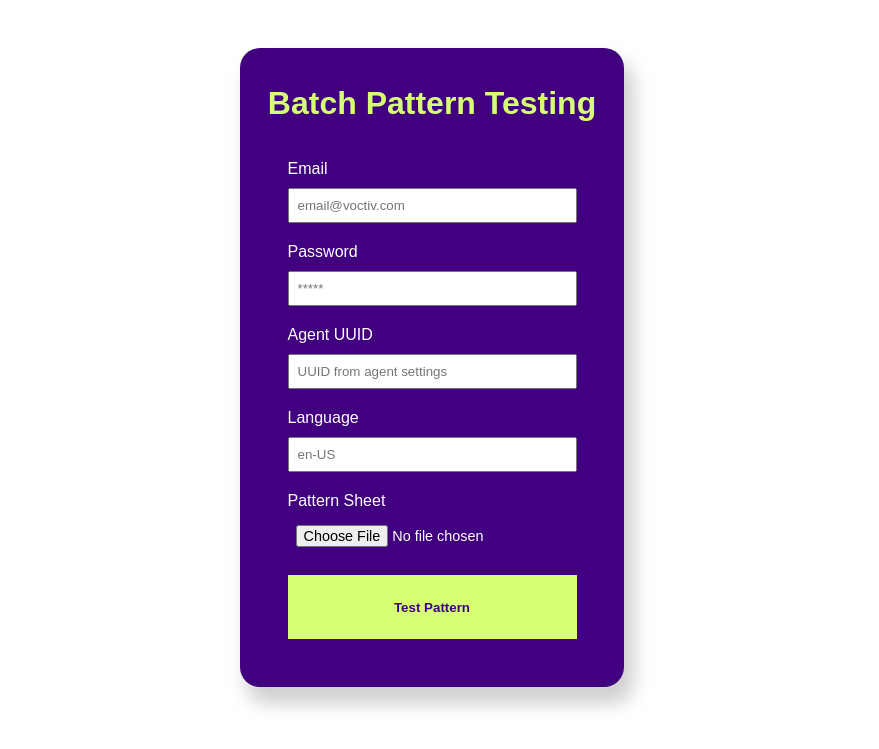
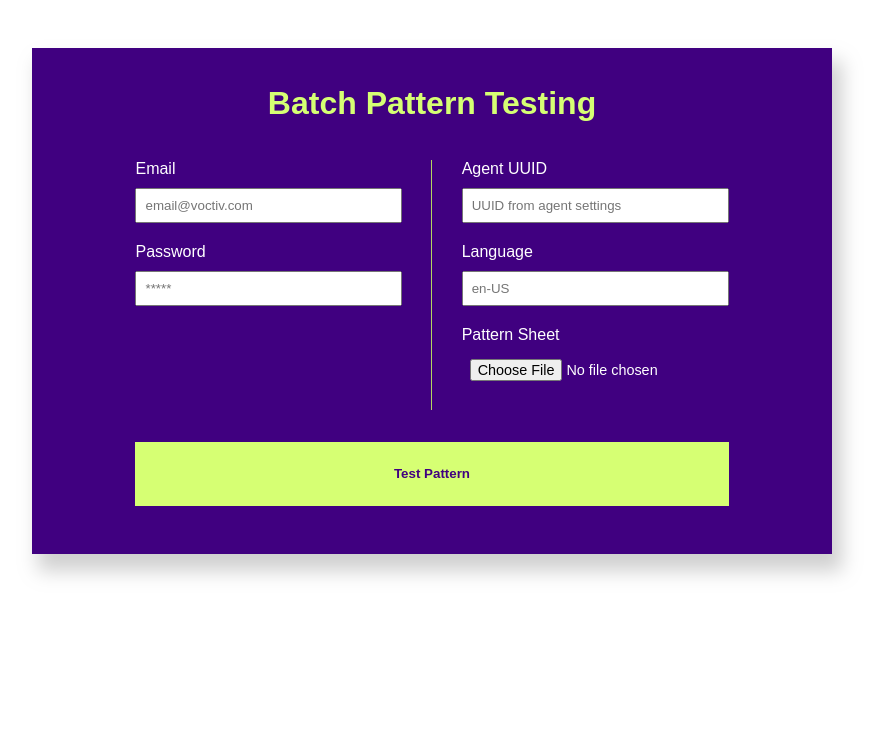
Before and after one commit to hattoum/patterns-webapp, a Flask app: page / in a window 1280 px wide. Shown: the top 749 px of the page, without its empty margins (208-1087 px from the left). Run offline with Flask 2, Linux system fonts and the light colour scheme.

Commit message:
Split form into columns

```diff
--- a/static/css/main.css
+++ b/static/css/main.css
@@ -20,8 +20,9 @@ body {
     justify-content: space-evenly;
     align-content: center;
     align-items: center;
+    min-width: 50rem;
     width: 30%;
-    border-radius: 20px;
+    /* border-radius: 20px; */
     margin-bottom: 2rem;
     box-shadow: 8px 15px 18px 2px rgba(78, 78, 78, 0.37);
     -webkit-box-shadow: 8px 15px 18px 2px rgba(127,127,127,0.37);
@@ -34,6 +35,21 @@ h1{
 
 form {
     padding: 1rem;
+    display: flex;
+    flex-wrap: wrap;
+    justify-content: space-between;
+}
+
+.column {
+    display: flex;
+    flex-direction: column;
+    flex-basis: 45%;
+}
+
+.sperator{
+    border-left: 1px solid #b3d661;
+    height: 250px;
+    margin-bottom: 2rem;
 }
 
 input{
--- a/templates/index.html
+++ b/templates/index.html
@@ -10,12 +10,15 @@
         <div class="form">
             <h1>Batch Pattern Testing</h1>
             <form action="/" method="POST" enctype="multipart/form-data">
+                <div class="column">
                     <label for="login">Email</label>
                     <input type="text" name="login" id="login" required placeholder="email@voctiv.com">
 
                     <label for="pass">Password</label>
                     <input type="password" name="password" id="password" required placeholder="*****">
-
+                </div>
+                <div class="sperator"></div>
+                <div class="column">
                     <label for="uuid">Agent UUID</label>
                     <input type="text" name="uuid" id="uuid" required placeholder="UUID from agent settings">
 
@@ -24,6 +27,8 @@
 
                     <label for="sheet">Pattern Sheet </label>
                     <input type="file" name="sheet" id="sheet" accept=".xls,.xlsx,.csv" required>
+                </div>
+
 
                 <button type="submit" value="Test Patterns">Test Pattern</button>
             </form>
```
Lines whose indentation alone changed are shown as unchanged.
